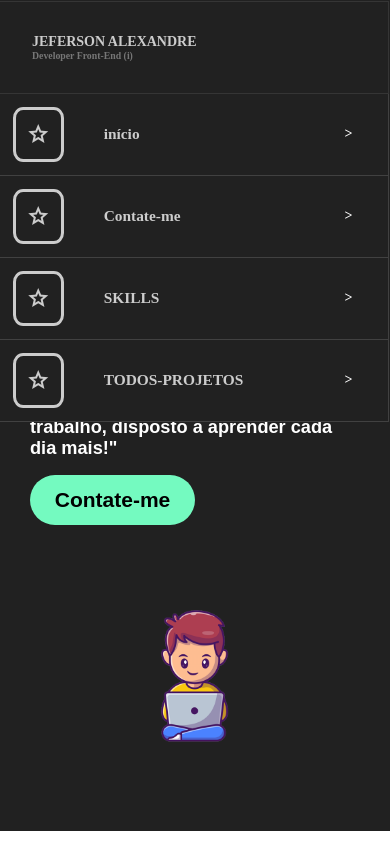
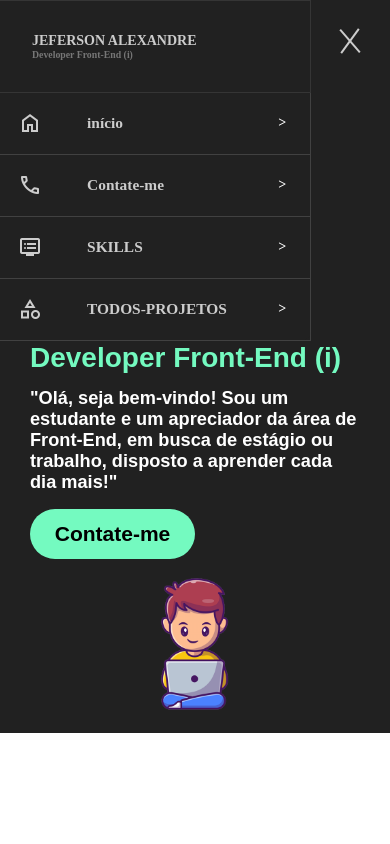
Before and after one commit to JefersonSilvaa/Portfolio.oficial, a plain HTML site: page index.html in a window 390 px wide. Both pictures are taken after a click on the button 330 px from the left and 41 px from the top of the page. Drawn offline with nearby package versions, Linux system fonts and the light colour scheme.

Commit message:
Portfolio-oficial(ajuste)
push: icon,ajuste de tela e menu_mobile ajustado.

```diff
--- a/estilosWeb/mobileStyle.css
+++ b/estilosWeb/mobileStyle.css
@@ -76,8 +76,8 @@
         transition: 1s;
     }
     #header_top_mobile{
-        margin-top: -59.7px;
-        width: 100%;
+        margin-top: -142px;
+        width: 80%;
         transform: translateX(-11px) translateY(200px);
         border-end-end-radius: 10px;
         display: flex;
@@ -135,10 +135,9 @@
         display: flex;
         align-items: center;
         justify-content: center;
-        width: 14%;
-        height: 55px;
+        width: 12%;
+        height: 35px;
         border-radius: 20%;
-        border: solid #ccc;
         color: #ccc;
     }
     #menu_mobile > a > div.container > h1{
@@ -161,6 +160,7 @@
         position: relative;
     }
     #informacoes_inicial{
+        padding-top: 100px;
         width: 100%;
         display: flex;
         flex-direction: column;
--- a/estilosWeb/style.css
+++ b/estilosWeb/style.css
@@ -86,7 +86,7 @@ section#header_top > a{ /*logo-imagem*/
 /*informacoes inicial 01*/
 main > section{
     width: 100%;
-    height: 88.8vh;
+    height: 100%;
     background-color: var(--color_web_corpoPaginar);
 }
 #informacoes_inicial{
--- a/estilosWeb/tabletStyle.css
+++ b/estilosWeb/tabletStyle.css
@@ -7,4 +7,22 @@
     #header_top_mobile{
         display: none;
     }
+
+    /*adptação-contudo da pagina*/
+
+    img#config-mobile{ /*imagen-mobile-confg*/
+        width: 300px;
+        position: relative;
+    }
+    #informacoes_inicial{
+        padding-top: 140px;
+    }
+    #container_informacoes{
+        width: 100%;
+        padding: 10px;
+        margin-left: 80px;
+    }
+    #botton_contate-me{
+        width: 50%;
+    }
 }
--- a/index.html
+++ b/index.html
@@ -36,7 +36,7 @@
                         <div class="container">
                             <i id="esfera_icon">
                                 <span class="material-symbols-outlined">
-                                    star
+                                    home
                                 </span>
                             </i>
                             <h1>início</h1>
@@ -48,7 +48,7 @@
                         <div class="container">
                             <i id="esfera_icon">
                                 <span class="material-symbols-outlined">
-                                    star
+                                    call
                                 </span>
                             </i>
                             <h1>Contate-me</h1>
@@ -60,7 +60,7 @@
                         <div class="container">
                             <i id="esfera_icon">
                                 <span class="material-symbols-outlined">
-                                    star
+                                    dvr
                                 </span>
                             </i>
                             <h1>SKILLS</h1>
@@ -72,7 +72,7 @@
                         <div class="container">
                             <i id="esfera_icon">
                                 <span class="material-symbols-outlined">
-                                    star
+                                    category
                                 </span>
                             </i>
                             <h1>TODOS-PROJETOS</h1>
```
